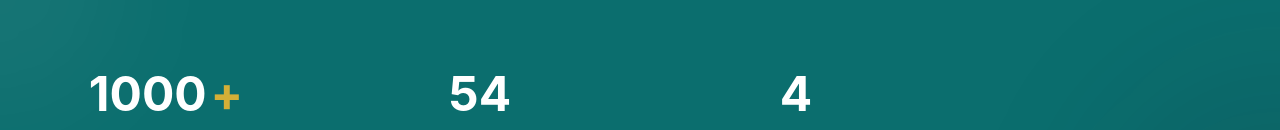
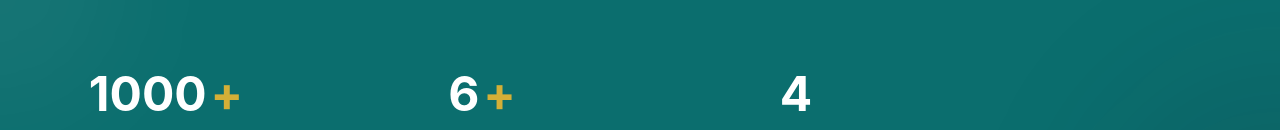
Before and after one commit to cloud9n/nurse-hub-africa, a React (Vite) app: page / in a window 1280 px wide. Shown: the part 810-940 px from the top of the page. Built offline with nearby package versions, Linux system fonts and the light colour scheme.

Commit message:
update: gallery, storyies

```diff
--- a/src/constants.ts
+++ b/src/constants.ts
@@ -15,7 +15,7 @@ export const NAV_ITEMS: NavItem[] = [
 
 export const IMPACT_STATS: Stat[] = [
   { label: 'African Nurses in Our Community', value: '1000', suffix: '+' },
-  { label: 'Countries Across Africa & Diaspora', value: '54', suffix: '' },
+  { label: 'Countries Across Africa & Diaspora', value: '6', suffix: '+' },
   { label: 'Programs Transforming Knowledge', value: '4', suffix: '' },
 ];
 
```
